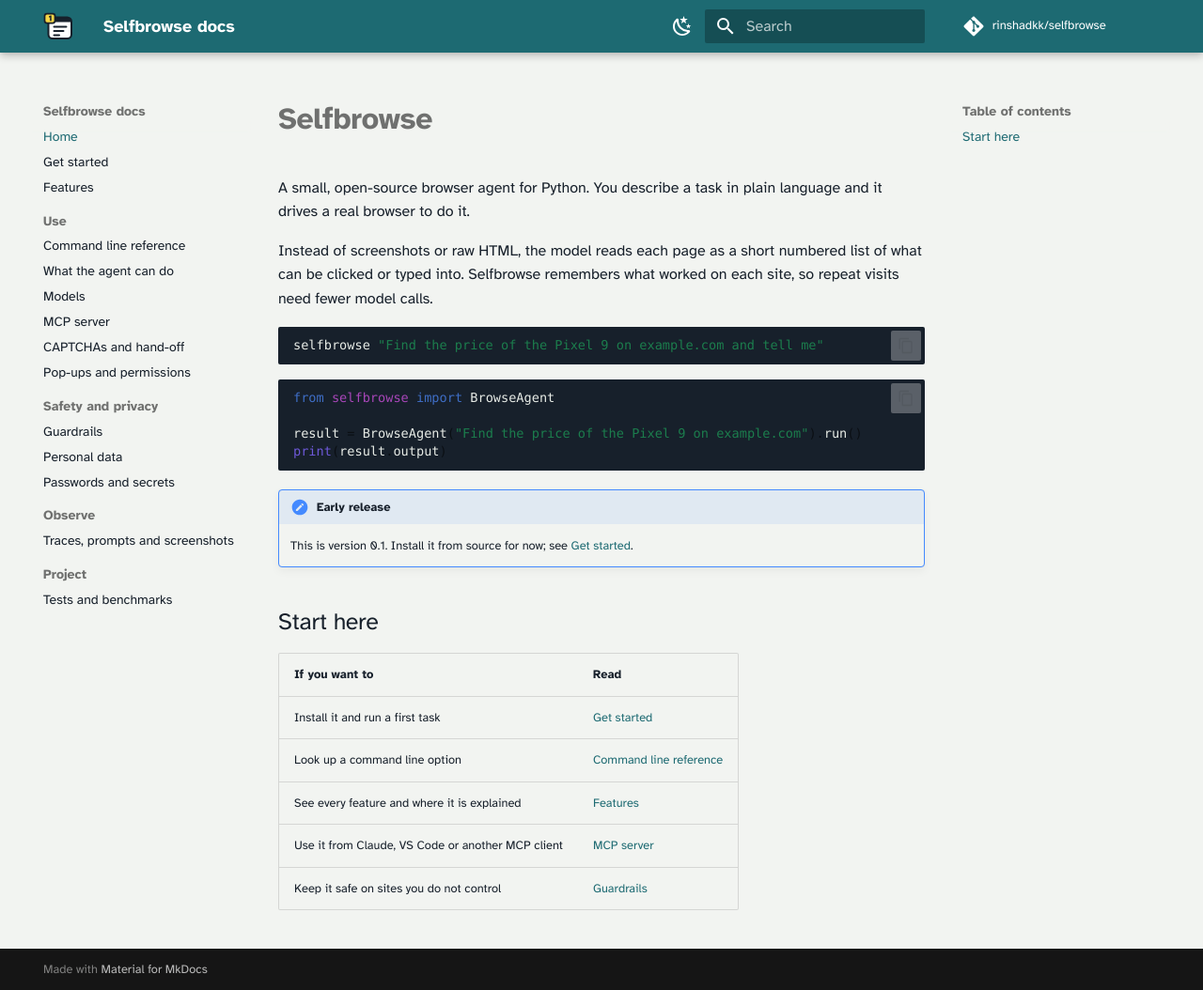
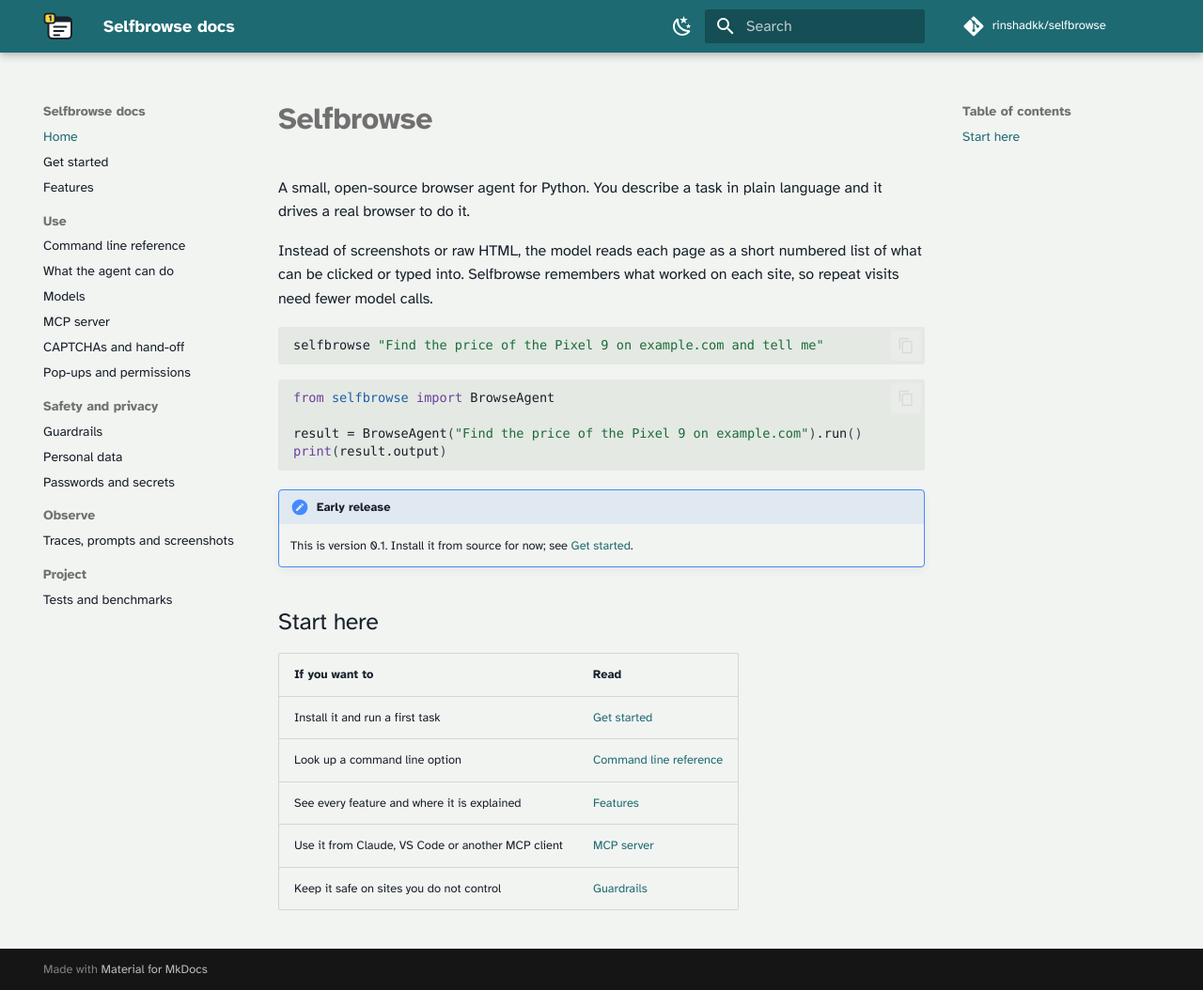
Before and after one commit to rinshadkk/selfbrowse, an MkDocs documentation site: the page built from docs/index.md, in a window 1280 px wide and 1054 px high. Shown: the whole window at 94% size. Built offline with MkDocs 1.6.1 and Material for MkDocs 9.7.7, drawn with Linux system fonts in a browser that asks for light colours; some web fonts are replaced; comment, search, counter and statistics services are not loaded.

Commit message:
Fix unreadable code in the docs
Inline code and some syntax colours had a dark foreground on a dark
background in the light theme. Use a light code background with dark text
and explicit syntax colours there; the dark theme keeps Material's own.

Co-Authored-By: Claude Sonnet 5.5 <noreply@anthropic.com>

```diff
--- a/docs/assets/extra.css
+++ b/docs/assets/extra.css
@@ -6,8 +6,8 @@
   --md-default-bg-color: #F2F4F1;
   --md-default-fg-color: #17202B;
   --md-typeset-a-color: #1D6A72;
-  --md-code-bg-color: #17202B;
-  --md-code-fg-color: #E7EBE6;
+  --md-code-bg-color: #E4E9E3;
+  --md-code-fg-color: #17202B;
 }
 [data-md-color-scheme="slate"] {
   --md-primary-fg-color: #17202B;
@@ -18,3 +18,19 @@
 .md-typeset h1 { font-weight: 700; letter-spacing: -0.01em; }
 .md-typeset code { border-radius: 2px; }
 .md-header__button.md-logo img { height: 1.6rem; }
+
+/* keep syntax colours readable on the code background in both schemes */
+[data-md-color-scheme="default"] {
+  --md-code-hl-comment-color: #4A5562;
+  --md-code-hl-string-color: #1B6B3A;
+  --md-code-hl-keyword-color: #6B3FA0;
+  --md-code-hl-function-color: #1D5FA8;
+  --md-code-hl-number-color: #A5471A;
+  --md-code-hl-constant-color: #6B3FA0;
+  --md-code-hl-name-color: #17202B;
+  --md-code-hl-operator-color: #17202B;
+  --md-code-hl-punctuation-color: #3A4551;
+  --md-code-hl-variable-color: #17202B;
+  --md-code-hl-special-color: #A5471A;
+  --md-code-hl-generic-color: #17202B;
+}
```
